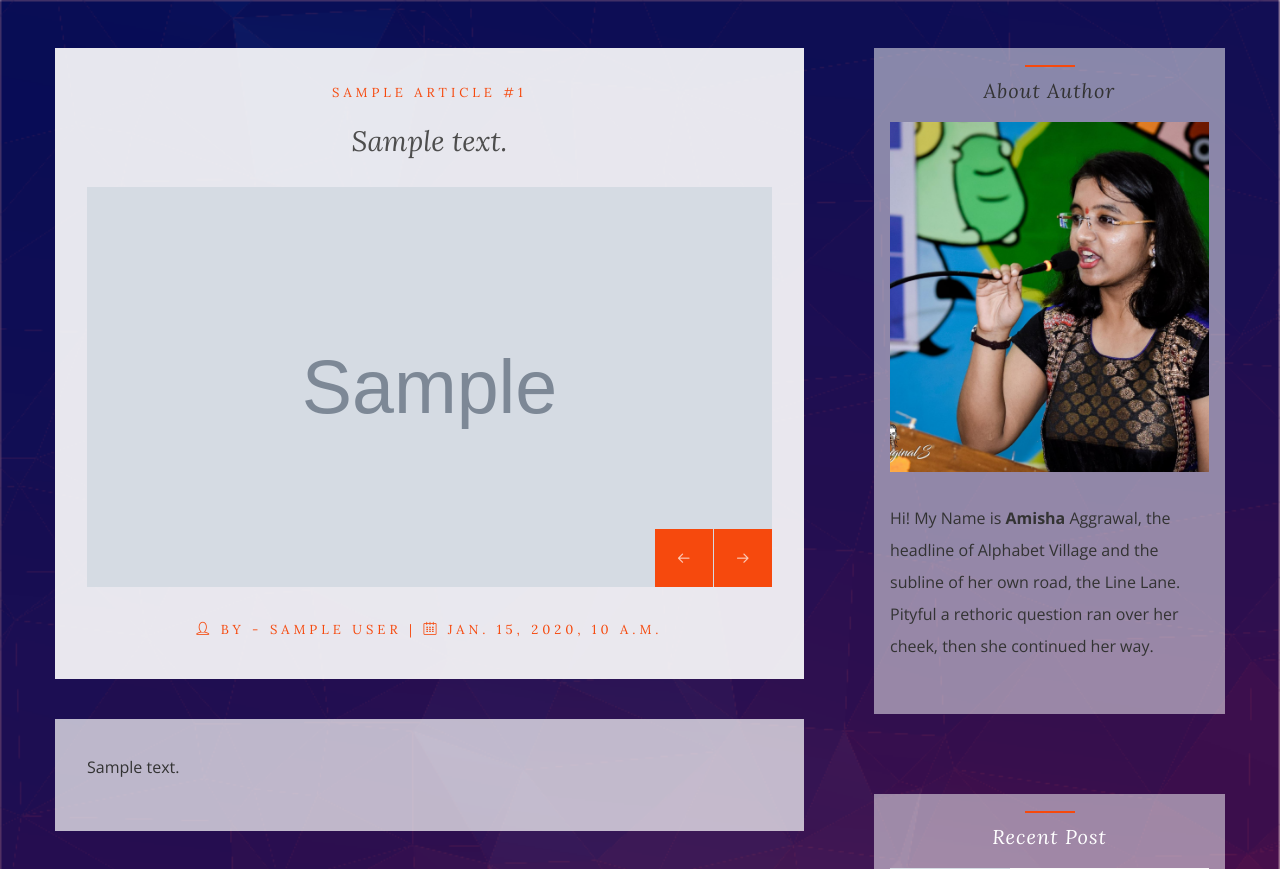
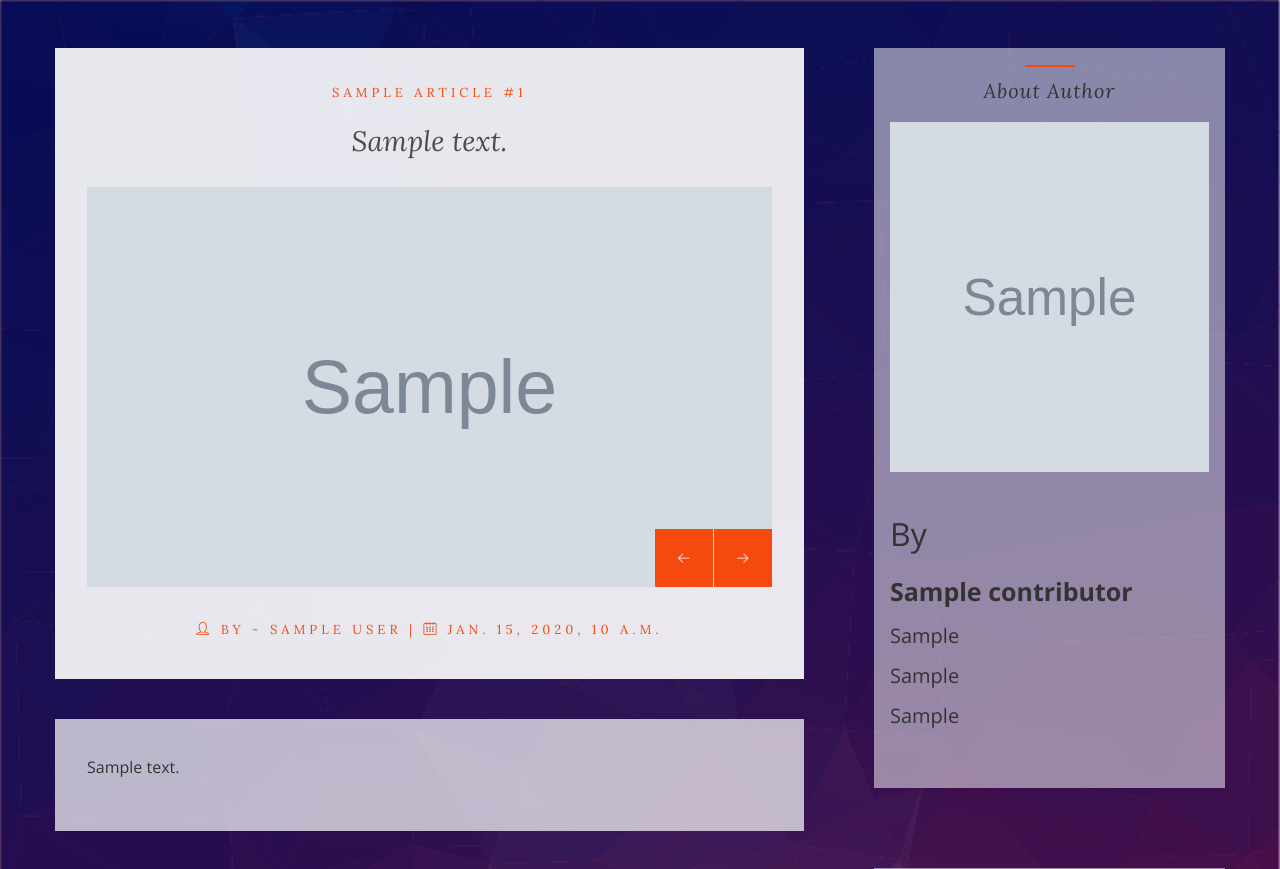
Before and after one commit to disconnect101/Srijan_website, a Django app: page /main/articles/?id=1 in a window 1280 px wide. Shown: the part 310-1179 px from the top of the page. Run offline with Django 3.2, Linux system fonts and the light colour scheme; tables that the repository leaves empty hold one stand-in row (values such as "Sample post"); grey boxes marked "Sample" are stand-in pictures; parts of the project's set-up code (start-up, migrations or seed data) failed here and were passed over; some libraries are stand-ins or nearby versions; some web fonts are replaced.

Commit message:
finishings

```diff
--- a/main/models.py
+++ b/main/models.py
@@ -5,6 +5,7 @@ from django.utils import timezone
 class Articles(models.Model):
 	title = models.CharField(max_length=500)
 	author = models.CharField(max_length=100)
+	author_id = models.IntegerField(default=0)
 	content = models.TextField()
 	description = models.TextField(null=True,blank=True)
 
@@ -64,8 +65,9 @@ class FeaturedImages(models.Model):
 class Contributors(models.Model):
 	name = models.CharField(max_length=50)
 	image = models.ImageField(upload_to='images/contributors/', null=True, blank=True)
-	year = models.IntegerField()
+	year = models.CharField(max_length=50)
 	branch = models.CharField(max_length=50)
+	prog = models.CharField(max_length=50, default='B.Tech')
 
 	def __str__(self):
 		return self.name
--- a/main/templates/main/sidebar.html
+++ b/main/templates/main/sidebar.html
@@ -79,6 +79,6 @@
 						<div class="side-wrap" style="background-color: rgba(255,255,255,0.5);padding: 2em 1em 2em 1em;">
 							<h2 class="sidebar-heading">Blockquote</h2>
 							<blockquote>
-								" Little Blind Text didn’t listen. She packed her seven versalia, put her initial into the belt and made herself on the way.
+								" If you don't like the road you are walking, start paving another one.
 							</blockquote>
 						</div>
--- a/main/templates/main/template_blog.html
+++ b/main/templates/main/template_blog.html
@@ -96,8 +96,8 @@
 
 						<div class="side-wrap" style="background-color: rgba(255,255,255,0.5);padding: 2em 1em 2em 1em;">
 							<h2 class="sidebar-heading">About Author</h2>
-							<div class="author-img" style="background-image: url('/static/main/amisha.jpg');"></div>
-							<p>Hi! My Name is <strong>Amisha</strong> Aggrawal, the headline of Alphabet Village and the subline of her own road, the Line Lane. Pityful a rethoric question ran over her cheek, then she continued her way.</p>
+							<div class="author-img" style="background-image: url({{ contributor.image.url }});"></div>
+                            <p><font size="6px">By</font><br> <strong style="font-size: 25px">{{ contributor.name }}</strong><br><span style="font-size: 20px"> {{ contributor.prog }} <br> {{ contributor.branch }} <br> {{ contributor.year }}</span></p>
 
 						</div>
 
--- a/main/views.py
+++ b/main/views.py
@@ -54,6 +54,7 @@ def articles(request):
 	id = request.GET['id']
 	comments = Comment.objects.filter(article_id=id).order_by('-date')
 	article = Articles.objects.get(id=id)
+	contributor = Contributors.objects.get(id=article.author_id)
 	article_images = ArticleImages.objects.filter(article_id=id)
 	recentarticles = Articles.objects.order_by('-date')[:6]
 	all_articles_images = Articles.objects.order_by('date')[:8]
@@ -64,7 +65,7 @@ def articles(request):
 	#article = []
 	#recentarticles = []
 
-	return render(request, 'main/template_blog.html' , {'article': article, 'article_images': article_images, 'recentarticles': recentarticles, 'all_articles_images': all_articles_images, 'comments': comments })
+	return render(request, 'main/template_blog.html' , {'contributor': contributor, 'article': article, 'article_images': article_images, 'recentarticles': recentarticles, 'all_articles_images': all_articles_images, 'comments': comments })
 
 
 def career(request):
--- a/srijan/settings.py
+++ b/srijan/settings.py
@@ -27,7 +27,8 @@ BASE_DIR = os.path.dirname(os.path.dirname(os.path.abspath(__file__)))
 SECRET_KEY = 'w214n2$4_0i-novs&m@tk*vv0-c-@58ocu^qvp+k745mjulzwb'
 
 # SECURITY WARNING: don't run with debug turned on in production!
-DEBUG = False
+DEBUG = True
+
 
 ALLOWED_HOSTS = ['*']
 
```
